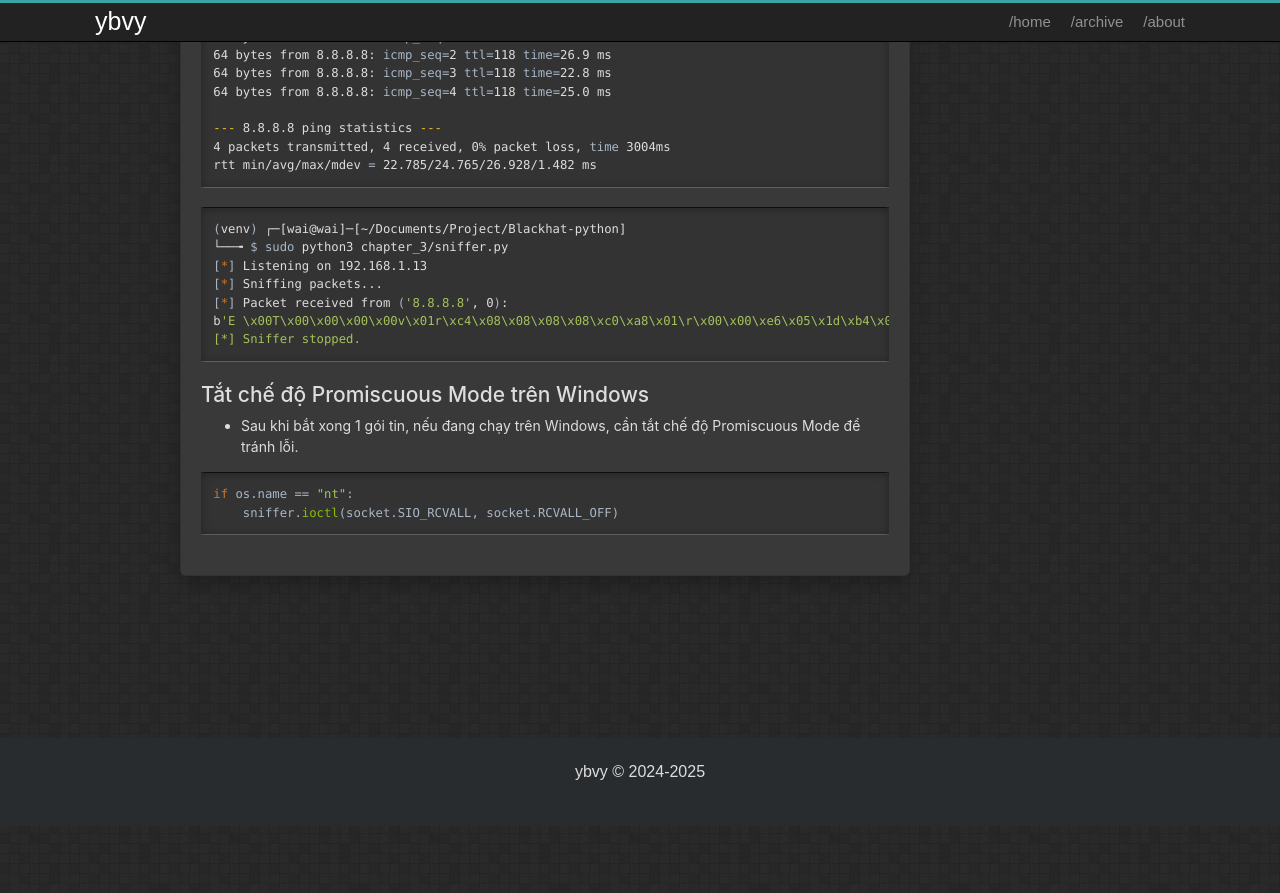
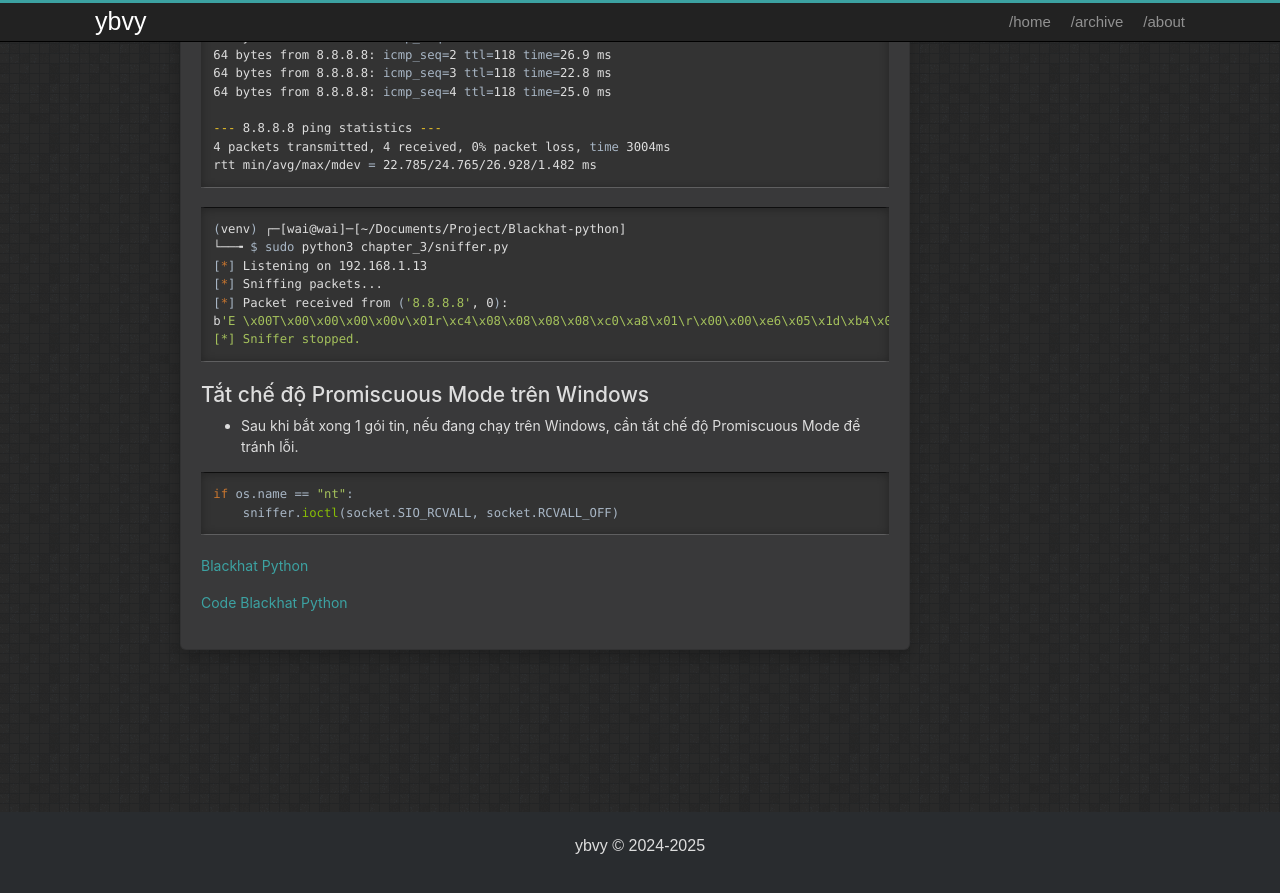
Before and after one commit to ybvy/ybvy.github.io, a Jekyll site: the page built from _posts/2025-03-18-packet-sniffing-on-windows-&-linux.md, in a window 1280 px wide and 900 px high, scrolled down 2987 px. Shown: the top 893 px of the window. Built offline with Jekyll 4.4.1, drawn with Linux system fonts in a browser that asks for light colours; before the commit the page ends 3813 px from its top, so only the background shows below that.

Commit message:
fix 2025-03-18

```diff
--- a/_posts/2025-03-18-packet-sniffing-on-windows-&-linux.md
+++ b/_posts/2025-03-18-packet-sniffing-on-windows-&-linux.md
@@ -169,3 +169,7 @@ b'E \x00T\x00\x00\x00\x00v\x01r\xc4\x08\x08\x08\x08\xc0\xa8\x01\r\x00\x00\xe6\x0
 if os.name == "nt":
     sniffer.ioctl(socket.SIO_RCVALL, socket.RCVALL_OFF)
 {% endhighlight %}
+
+[Blackhat Python](https://github.com/bhavyagoel/BlackArch/blob/main/Black%20Hat%20Python%2C%202nd%20Edition%20by%20Justin%20Seitz%20%20Tim%20Arnold%20%5BJustin%20Seitz%5D.pdf)
+
+[Code Blackhat Python](https://github.com/EONRaider/blackhat-python3)
```
